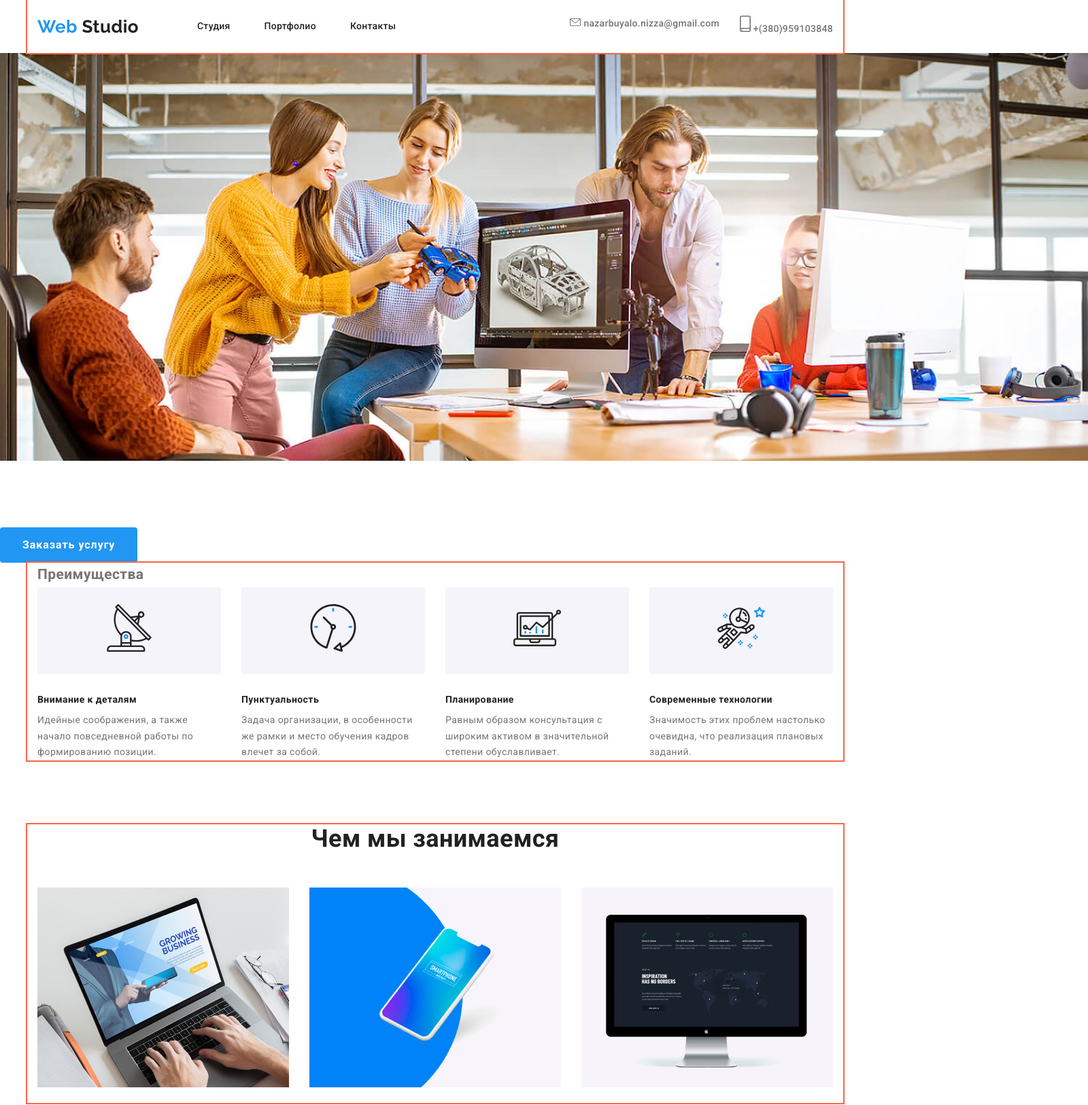
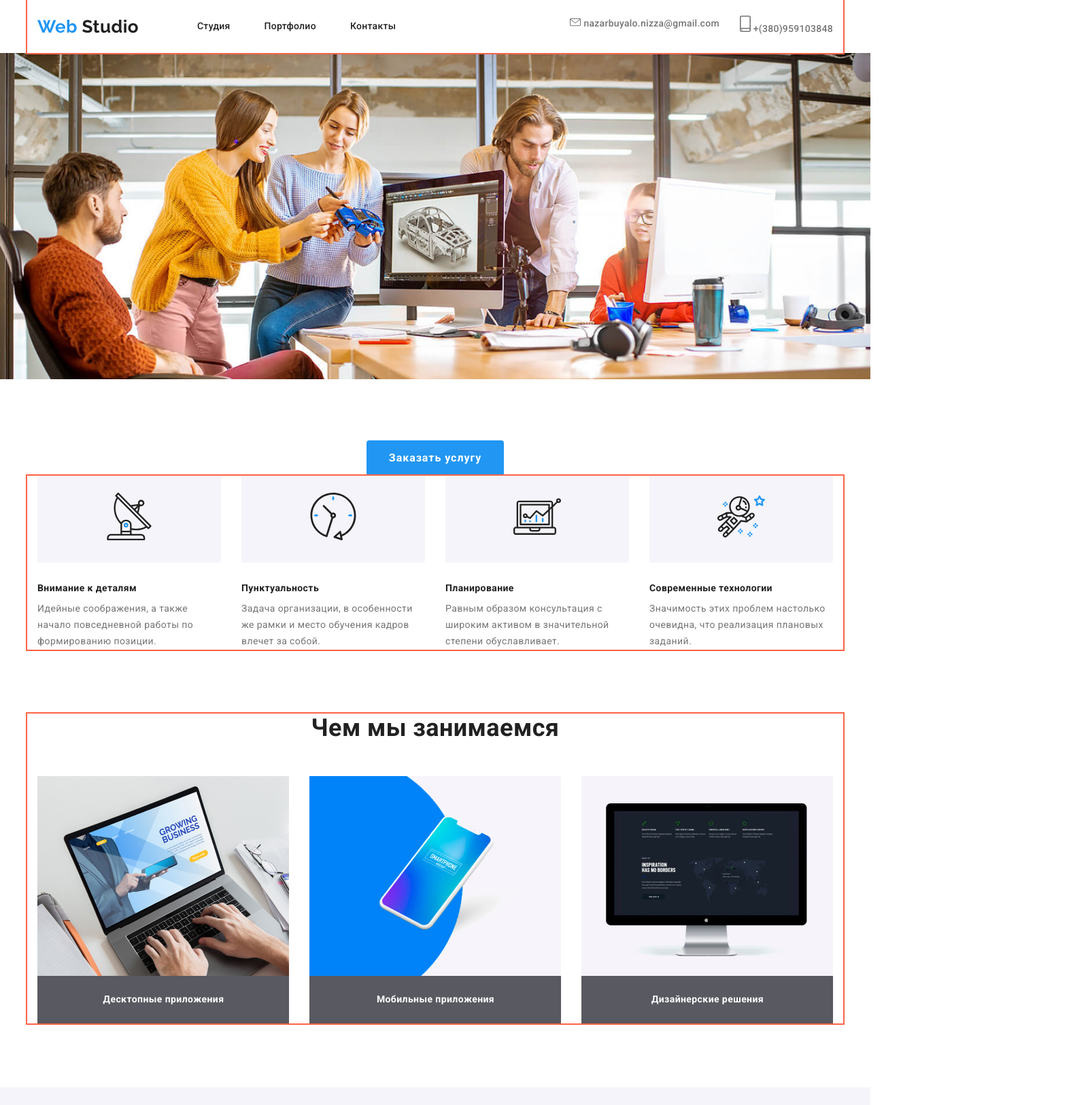
Before and after one commit to Kolya-Svarshik/HW-3, a plain HTML site: page index.html in a window 1280 px wide. Shown: the top 1626 px of the page at 68% size, 1600 px wide, since content can reach past the window. Drawn offline with nearby package versions, Linux system fonts and the light colour scheme.

Commit message:
edit code, and add new styles

```diff
--- a/css/styles.css
+++ b/css/styles.css
@@ -19,6 +19,7 @@
     --bg-footer: #2F303A;
     --bg-footer-button: rgba(255, 255, 255, 0.1);
     --border-examples: #EEEEEE;
+    --bg-robots-cart: rgba(47, 48, 58, 0.8);
 }
 
 ul {
@@ -59,6 +60,17 @@ body {
     padding-left: 15px;
     padding-right: 15px;
     outline: 2px solid tomato;
+}
+
+.visually-hidden {
+    position: absolute;
+    width: 1px;
+    height: 1px;
+    margin: -1px;
+    border: 0;
+    padding: 0;
+    clip: rect(0 0 0 0);
+    overflow: hidden;
 }
 
 /* Кнопка */
@@ -157,6 +169,12 @@ color: var(--accent-color);
    text-align: center;
 }
 
+.hero-img {
+    display: block;
+    max-width: 100%;
+    height: auto;
+}
+
 .hero-title {
     margin-top: 0;
     margin-bottom: 30px;
@@ -171,6 +189,7 @@ color: var(--accent-color);
 }
 
 /* Section */
+
 
 /* .section {
     padding-top: 94px;
@@ -229,6 +248,7 @@ color: var(--accent-color);
 
 .robots-item:not(:last-child) {
     margin-right: 30px;
+    width: 370px;
 }
 
 .robots-title {
@@ -242,11 +262,14 @@ color: var(--accent-color);
     text-align: center;
 }
 
-.robots-list {
-
+.robots-img {
+    display: block;
 }
 
 .robots-text {
+    background-color: var(--bg-robots-cart);
+    padding: 27px 84px 27px 85px;
+
     color: var(--primary-white-color);
     font-weight: 700;
     font-size: 14px;
@@ -262,20 +285,20 @@ color: var(--accent-color);
     background: var(--bg-box-card);
 }
 
-.team-list{
-    display: flex;
-    justify-content:center;
-}
-
 .team-title {
     padding-top: 0;
     padding-bottom: 50px;
 
     color: var(--tetli-text-color);
-    font-weight: 500;
+    font-weight: 700;
     font-size: 36px;
     line-height: 1.19;
     text-align: center;
+}
+
+.team-list{
+    display: flex;
+    justify-content:center;
 }
 
 .team-item {
@@ -377,19 +400,19 @@ color: var(--accent-color);
 }
 
 .clients-item:hover, .clients-item:focus {
-        border: 1px solid var(--accent-color);
+        border-color: var(--accent-color);
 }
 
 /* Фильтр */
 
 .portfolio {
-    display: none;
+    padding-top: 93px;
+    padding-bottom: 94px;
 }
 
 .filter-button {
     justify-content: center;
     display: flex;
-    margin-top: 93px;
     margin-bottom: 50px;
 }
 
@@ -412,7 +435,6 @@ color: var(--accent-color);
     display: flex;
     flex-wrap: wrap;
     justify-content: center;
-    margin-bottom: 94px;
 }
 
 .examples-item {
--- a/index.html
+++ b/index.html
@@ -50,8 +50,13 @@
     <main>
       <!--Герой-->
 
-      <section class="section">
-        <img src="./images/people_in_office.jpg" alt="" width="1600" />
+      <section class="hero">
+        <img
+          src="./images/people_in_office.jpg"
+          alt=""
+          width="1600"
+          class="hero-img"
+        />
         <h1 class="hero-title">Эффективные решения для вашего бизнеса</h1>
         <a href="" class="link-button primary">Заказать услугу</a>
       </section>
@@ -60,7 +65,7 @@
 
       <section class="advantages">
         <div class="container">
-          <h2>Преимущества</h2>
+          <h2 class="visually-hidden">Преимущества</h2>
           <ul class="advantages-list">
             <li class="advantages-item">
               <div class="advantages-img">
@@ -129,6 +134,7 @@
                 src="./images/laptop.jpg"
                 alt="Ноутбук на сером столе"
                 width="370"
+                class="robots-img"
               />
               <p class="robots-text">Десктопные приложения</p>
             </li>
@@ -137,6 +143,7 @@
                 src="./images/phone.jpg"
                 alt="Открытое наше приложения на телефоне"
                 width="370"
+                class="robots-img"
               />
               <p class="robots-text">Мобильные приложения</p>
             </li>
@@ -145,6 +152,7 @@
                 src="./images/pc.jpg"
                 alt="Стационарный копьютер"
                 width="370"
+                class="robots-img"
               />
               <p class="robots-text">Дизайнерские решения</p>
             </li>
```
Also changed, not shown: portfolio.html (+2 -2 lines).
